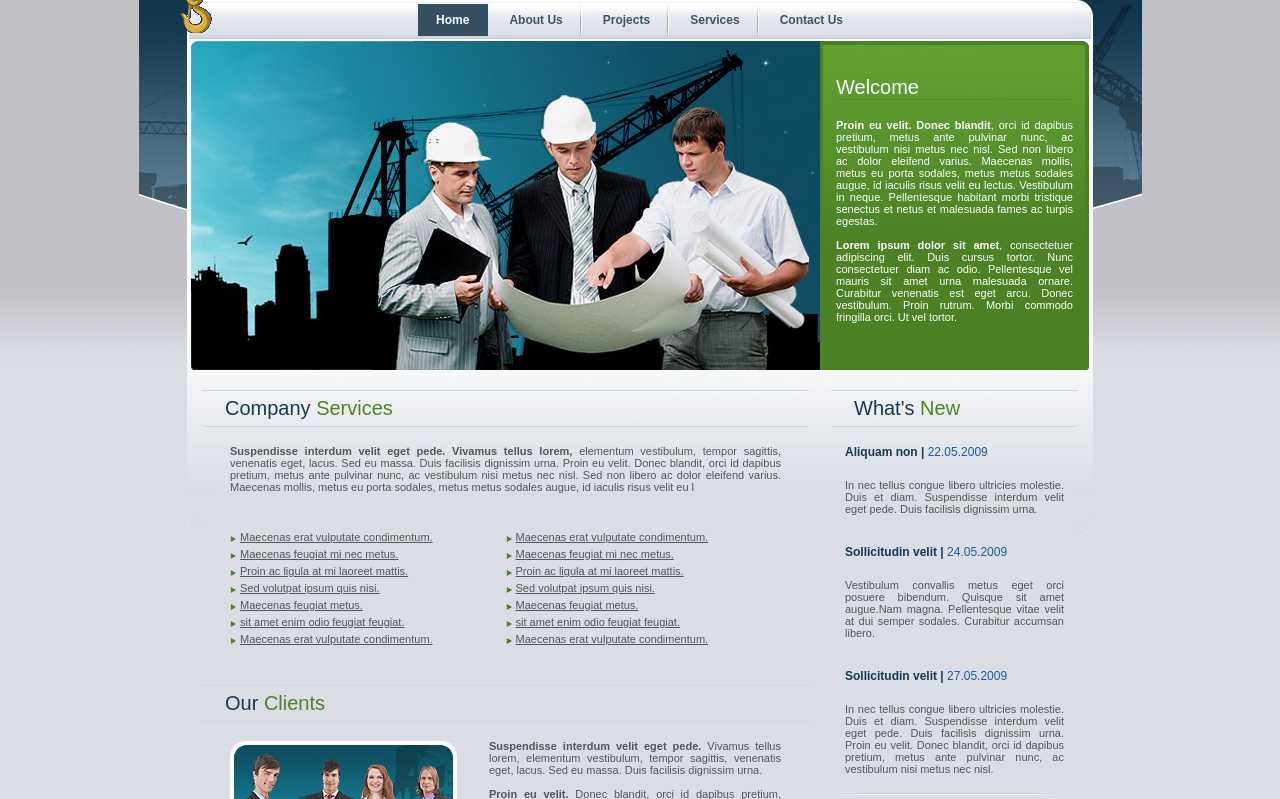
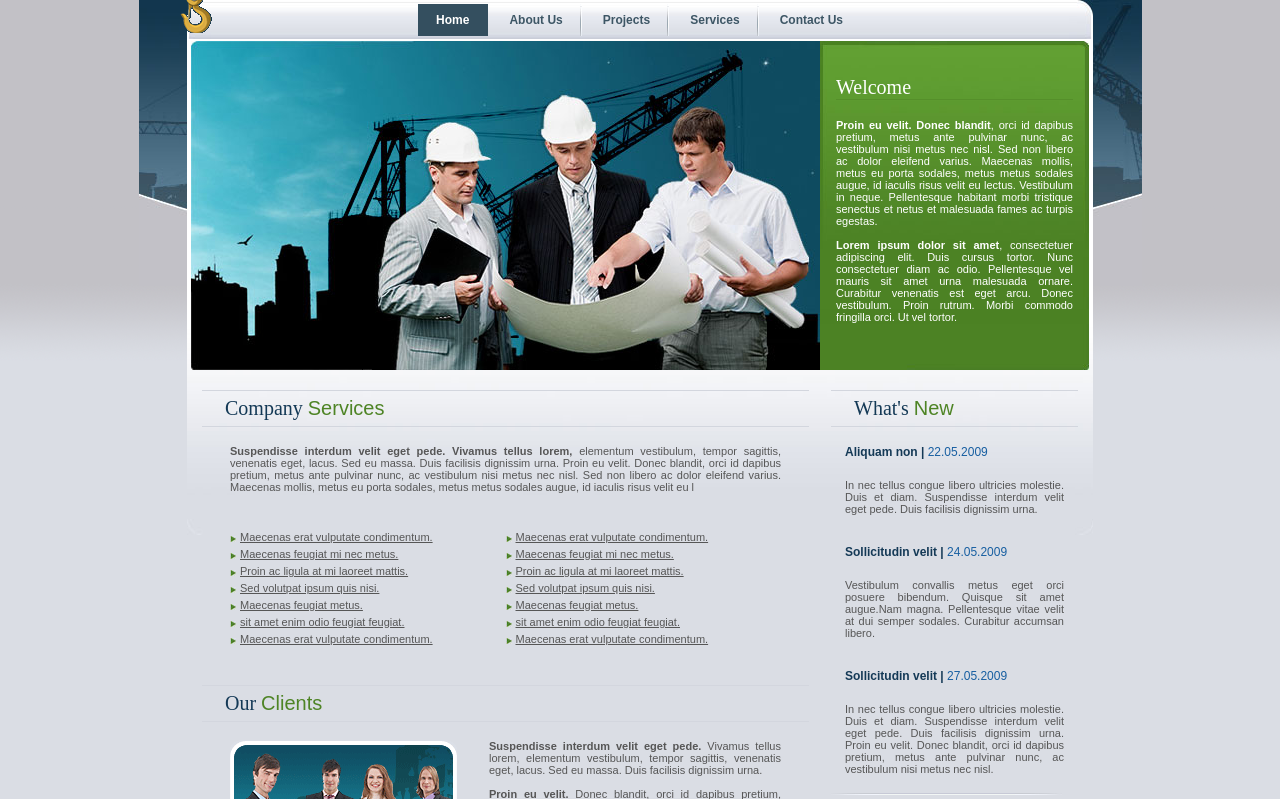
Before and after one commit to Leelam/GroupInfra, a PHP site: page /index.html in a window 1280 px wide. Shown: the part 80-879 px from the top of the page. Run offline with PHP 8.4, Linux system fonts and the light colour scheme.

Commit message:
styles modified
styles modified

```diff
--- a/stylesheet/style.css
+++ b/stylesheet/style.css
@@ -153,7 +153,7 @@ body {
 /* Text Style Start Here */
 
 h1 {
-	font:20px Myriad Pro, Arial, Helvetica, sans-serif;
+	font:20px pt sans;
 	color:#ffffff;
 	font-weight:100;
 	border-bottom:1px solid #558F2A;
@@ -162,7 +162,7 @@ h1 {
 }
 
 h2 {
-	font:20px Myriad Pro, Arial, Helvetica, sans-serif;
+	font:20px pt sans;
 	color:#143956;
 	font-weight:100;
 	border-bottom:1px solid #D3D6DE;
@@ -322,7 +322,7 @@ a:hover {
 }
 
 h5 {
-	font:15px Myriad Pro, Arial, Helvetica, sans-serif;
+	font:15px pt sans;
 	color:#143956;
 	font-weight:100;
 	padding:0px 0px 5px 0px;
@@ -332,7 +332,7 @@ h5 {
 
 
 h6 {
-	font:17px Myriad Pro, Arial, Helvetica, sans-serif;
+	font:17px pt sans;
 	color:#143956;
 	font-weight:100;
 	padding:0px 0px 5px 0px;
```
